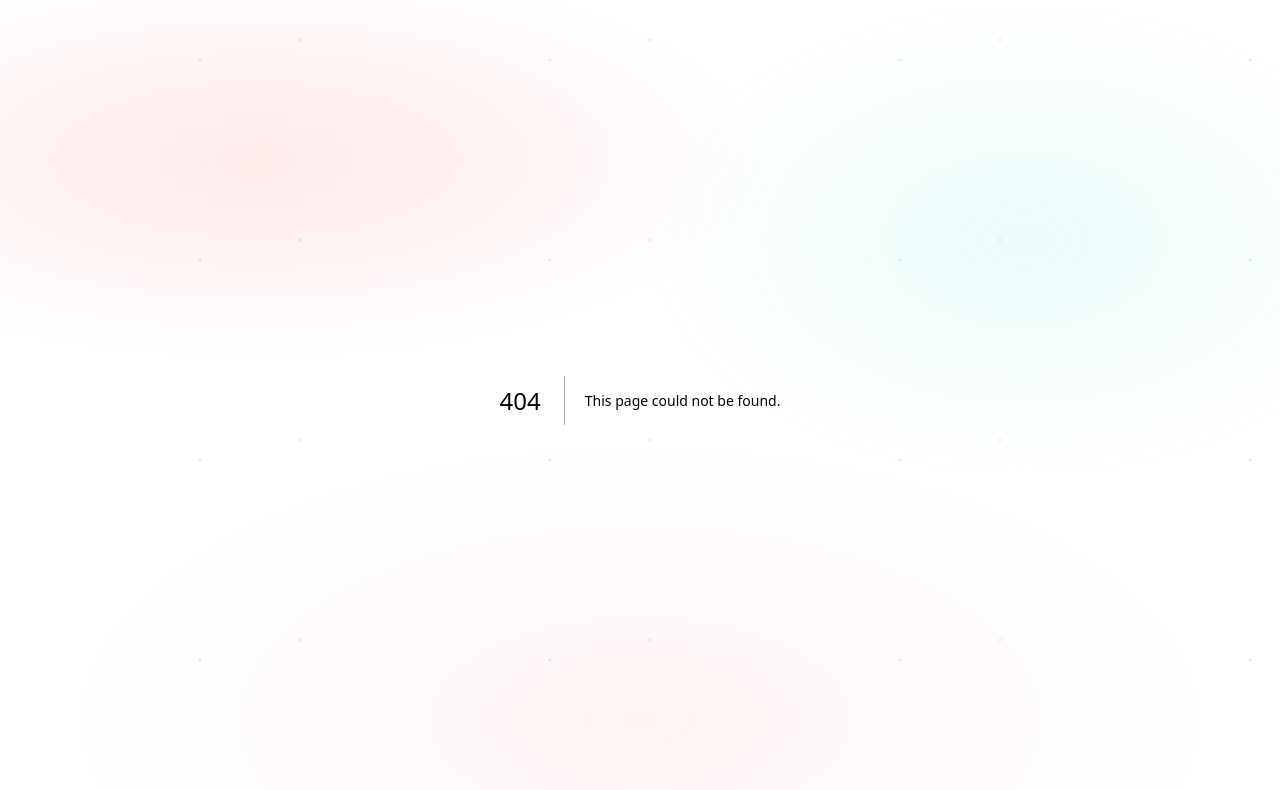
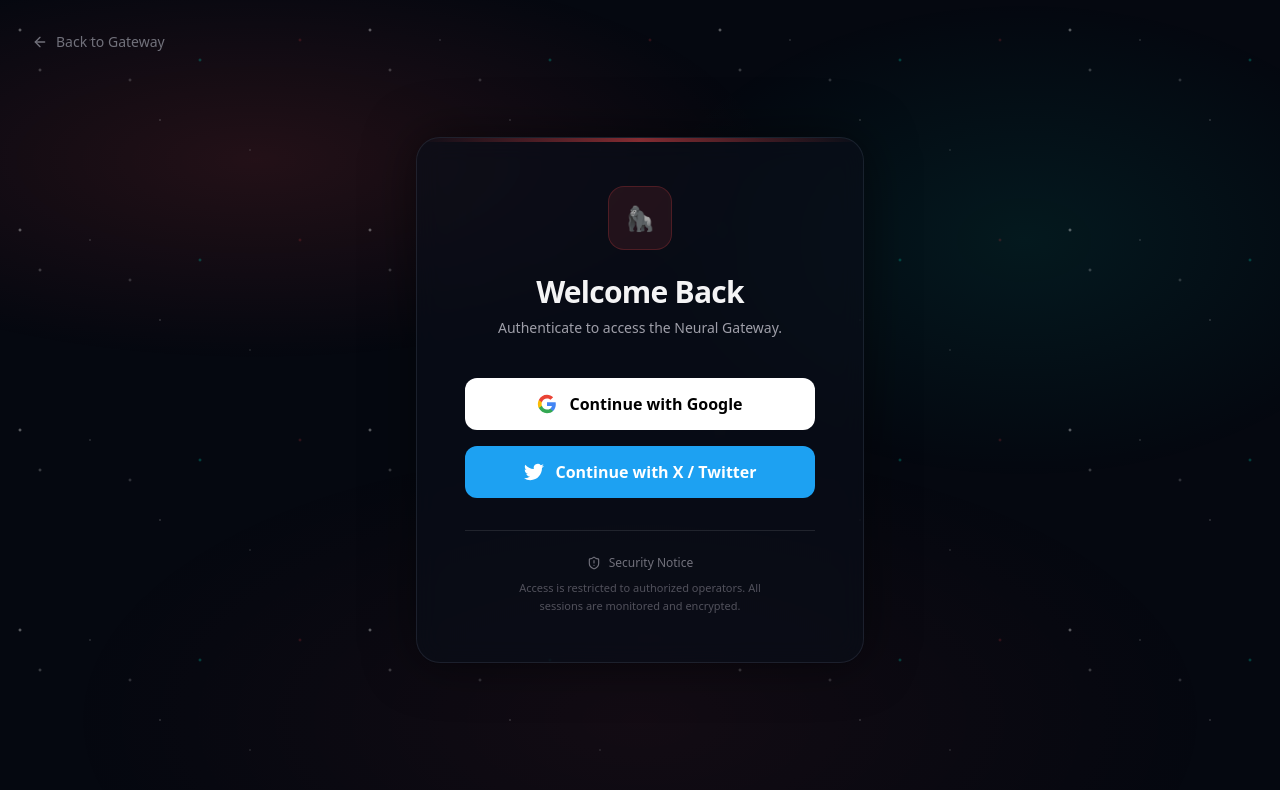
Before and after one commit to ouwibo/ouwibo-agent, a Next.js app: page /login in a window 1280 px wide. Before the commit this address had no page. Shown: the top 790 px of the page. Built offline with nearby package versions, Linux system fonts and the light colour scheme.

Commit message:
feat(auth): integrate NextAuth.js with Google and Twitter providers for professional onboarding

```diff
--- /dev/null
+++ b/app/api/auth/[...nextauth]/route.ts
@@ -0,0 +1,37 @@
+import NextAuth from "next-auth"
+import GoogleProvider from "next-auth/providers/google"
+import TwitterProvider from "next-auth/providers/twitter"
+
+const handler = NextAuth({
+  providers: [
+    GoogleProvider({
+      clientId: process.env.GOOGLE_ID || "dummy",
+      clientSecret: process.env.GOOGLE_SECRET || "dummy",
+    }),
+    TwitterProvider({
+      clientId: process.env.TWITTER_ID || "dummy",
+      clientSecret: process.env.TWITTER_SECRET || "dummy",
+      version: "2.0",
+    })
+  ],
+  pages: {
+    signIn: '/login', // We will create a custom beautiful login page
+  },
+  callbacks: {
+    async session({ session, token }) {
+      if (session?.user) {
+        session.user.id = token.sub as string;
+      }
+      return session;
+    },
+    async jwt({ token, user }) {
+      if (user) {
+        token.sub = user.id;
+      }
+      return token;
+    }
+  },
+  secret: process.env.NEXTAUTH_SECRET || "ouwibo_super_secret_agent_key_2026",
+});
+
+export { handler as GET, handler as POST }
--- a/app/layout.tsx
+++ b/app/layout.tsx
@@ -1,6 +1,7 @@
 import type { Metadata } from "next";
 import { Geist, Geist_Mono } from "next/font/google";
 import { Toaster } from 'sonner';
+import { Providers } from './providers';
 import "./globals.css";
 
 const geistSans = Geist({
@@ -31,10 +32,12 @@ export default function RootLayout({
           <div className="nebula" />
           <div className="stars" />
         </div>
-        <div className="relative z-10 h-screen">
-          {children}
-        </div>
-        <Toaster theme="dark" position="bottom-right" />
+        <Providers>
+          <div className="relative z-10 h-screen">
+            {children}
+          </div>
+          <Toaster theme="dark" position="bottom-right" />
+        </Providers>
       </body>
     </html>
   );
--- /dev/null
+++ b/app/login/page.tsx
@@ -0,0 +1,61 @@
+"use client";
+
+import { signIn } from "next-auth/react";
+import { motion } from "framer-motion";
+import { Cpu, ShieldAlert, ArrowLeft } from "lucide-react";
+import Link from "next/link";
+
+export default function LoginPage() {
+  return (
+    <div className="min-h-screen bg-transparent text-foreground font-sans relative overflow-hidden flex items-center justify-center selection:bg-primary/30">
+
+      <Link href="/" className="absolute top-8 left-8 text-zinc-500 hover:text-zinc-300 flex items-center gap-2 transition-colors text-sm font-medium">
+        <ArrowLeft size={16} /> Back to Gateway
+      </Link>
+
+      <motion.div
+        initial={{ opacity: 0, y: 20, scale: 0.95 }}
+        animate={{ opacity: 1, y: 0, scale: 1 }}
+        transition={{ duration: 0.4, ease: "easeOut" }}
+        className="w-full max-w-md p-8 md:p-12 glass-card rounded-3xl border border-white/10 shadow-[0_0_50px_rgba(0,0,0,0.5)] relative overflow-hidden"
+      >
+        <div className="absolute top-0 left-0 w-full h-1 bg-gradient-to-r from-transparent via-primary to-transparent opacity-50" />
+
+        <div className="flex flex-col items-center text-center mb-10">
+          <div className="w-16 h-16 bg-primary/10 border border-primary/20 rounded-2xl flex items-center justify-center text-primary font-black shadow-neon text-2xl mb-6">
+            🦍
+          </div>
+          <h1 className="text-3xl font-black tracking-tight text-zinc-100 mb-2">Welcome Back</h1>
+          <p className="text-sm text-zinc-400">Authenticate to access the Neural Gateway.</p>
+        </div>
+
+        <div className="space-y-4">
+          <button
+            onClick={() => signIn("google", { callbackUrl: "/chat" })}
+            className="w-full flex items-center justify-center gap-3 bg-white text-black hover:bg-zinc-200 py-3.5 px-4 rounded-xl font-semibold transition-all active:scale-[0.98]"
+          >
+            <svg viewBox="0 0 24 24" width="20" height="20" xmlns="http://www.w3.org/2000/svg"><path d="M22.56 12.25c0-.78-.07-1.53-.2-2.25H12v4.26h5.92c-.26 1.37-1.04 2.53-2.21 3.31v2.77h3.57c2.08-1.92 3.28-4.74 3.28-8.09z" fill="#4285F4"/><path d="M12 23c2.97 0 5.46-.98 7.28-2.66l-3.57-2.77c-.98.66-2.23 1.06-3.71 1.06-2.86 0-5.29-1.93-6.16-4.53H2.18v2.84C3.99 20.53 7.7 23 12 23z" fill="#34A853"/><path d="M5.84 14.09c-.22-.66-.35-1.36-.35-2.09s.13-1.43.35-2.09V7.07H2.18C1.43 8.55 1 10.22 1 12s.43 3.45 1.18 4.93l2.85-2.22.81-.62z" fill="#FBBC05"/><path d="M12 5.38c1.62 0 3.06.56 4.21 1.64l3.15-3.15C17.45 2.09 14.97 1 12 1 7.7 1 3.99 3.47 2.18 7.07l3.66 2.84c.87-2.6 3.3-4.53 6.16-4.53z" fill="#EA4335"/><path d="M1 1h22v22H1z" fill="none"/></svg>
+            Continue with Google
+          </button>
+
+          <button
+            onClick={() => signIn("twitter", { callbackUrl: "/chat" })}
+            className="w-full flex items-center justify-center gap-3 bg-[#1DA1F2] text-white hover:bg-[#1a8cd8] py-3.5 px-4 rounded-xl font-semibold transition-all active:scale-[0.98]"
+          >
+            <svg viewBox="0 0 24 24" width="20" height="20" fill="currentColor"><path d="M23.953 4.57a10 10 0 01-2.825.775 4.958 4.958 0 002.163-2.723c-.951.555-2.005.959-3.127 1.184a4.92 4.92 0 00-8.384 4.482C7.69 8.095 4.067 6.13 1.64 3.162a4.822 4.822 0 00-.666 2.475c0 1.71.87 3.213 2.188 4.096a4.904 4.904 0 01-2.228-.616v.06a4.923 4.923 0 003.946 4.827 4.996 4.996 0 01-2.212.085 4.936 4.936 0 004.604 3.417 9.867 9.867 0 01-6.102 2.105c-.39 0-.779-.023-1.17-.067a13.995 13.995 0 007.557 2.209c9.053 0 13.998-7.496 13.998-13.985 0-.21 0-.42-.015-.63A9.935 9.935 0 0024 4.59z"/></svg>
+            Continue with X / Twitter
+          </button>
+        </div>
+
+        <div className="mt-8 pt-6 border-t border-white/10 text-center">
+          <div className="flex items-center justify-center gap-2 text-xs text-zinc-500 mb-2">
+            <ShieldAlert size={14} /> Security Notice
+          </div>
+          <p className="text-[11px] text-zinc-600 leading-relaxed max-w-[280px] mx-auto">
+            Access is restricted to authorized operators. All sessions are monitored and encrypted.
+          </p>
+        </div>
+      </motion.div>
+    </div>
+  );
+}
--- /dev/null
+++ b/app/providers.tsx
@@ -0,0 +1,7 @@
+"use client";
+
+import { SessionProvider } from "next-auth/react";
+
+export function Providers({ children }: { children: React.ReactNode }) {
+  return <SessionProvider>{children}</SessionProvider>;
+}
--- a/package.json
+++ b/package.json
@@ -19,6 +19,7 @@
     "framer-motion": "^12.36.0",
     "lucide-react": "^0.577.0",
     "next": "16.1.6",
+    "next-auth": "^4.24.13",
     "react": "19.2.3",
     "react-dom": "19.2.3",
     "react-markdown": "^10.1.0",
```
Also changed, not shown: 1 other file (tests, documents, lock files or other folders).
